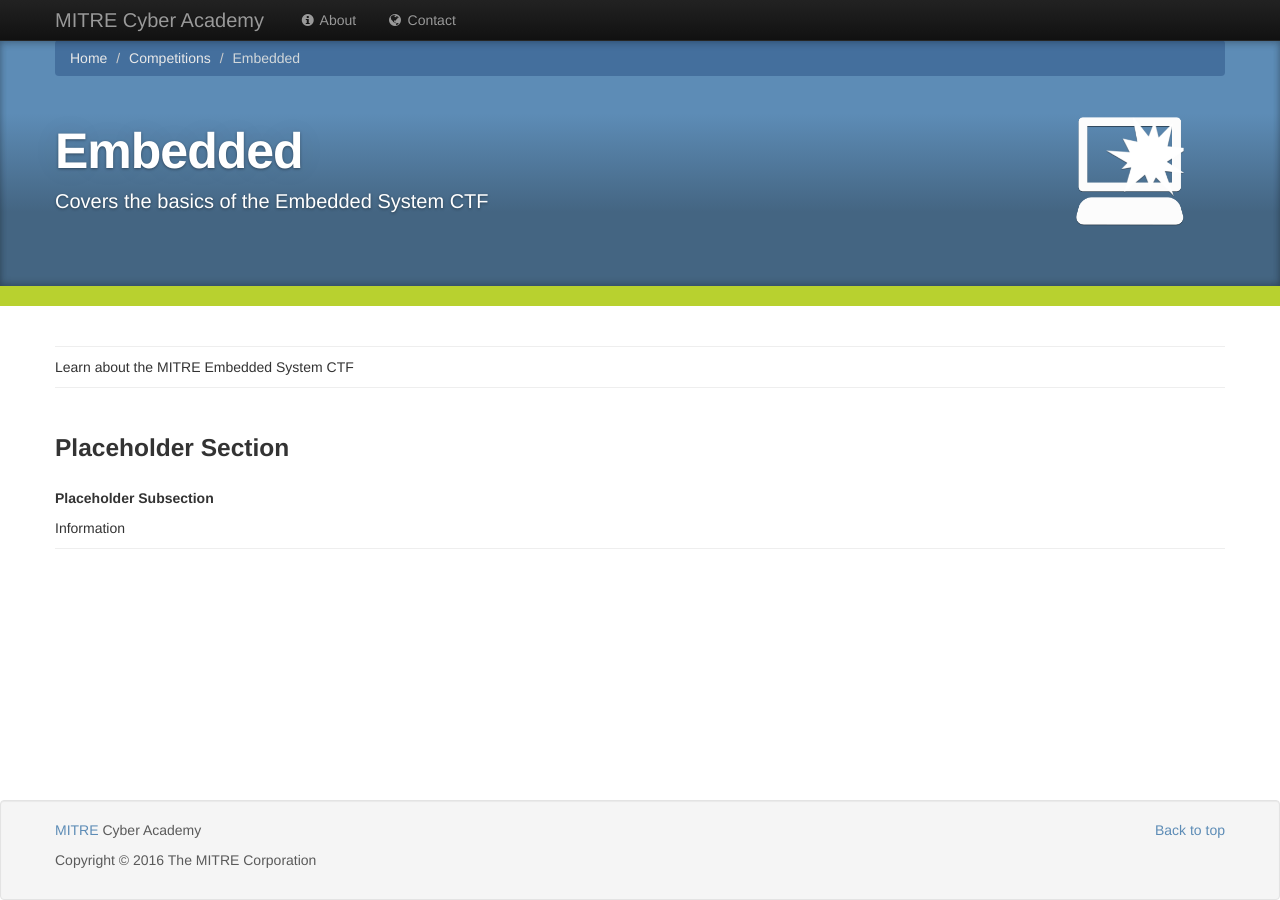
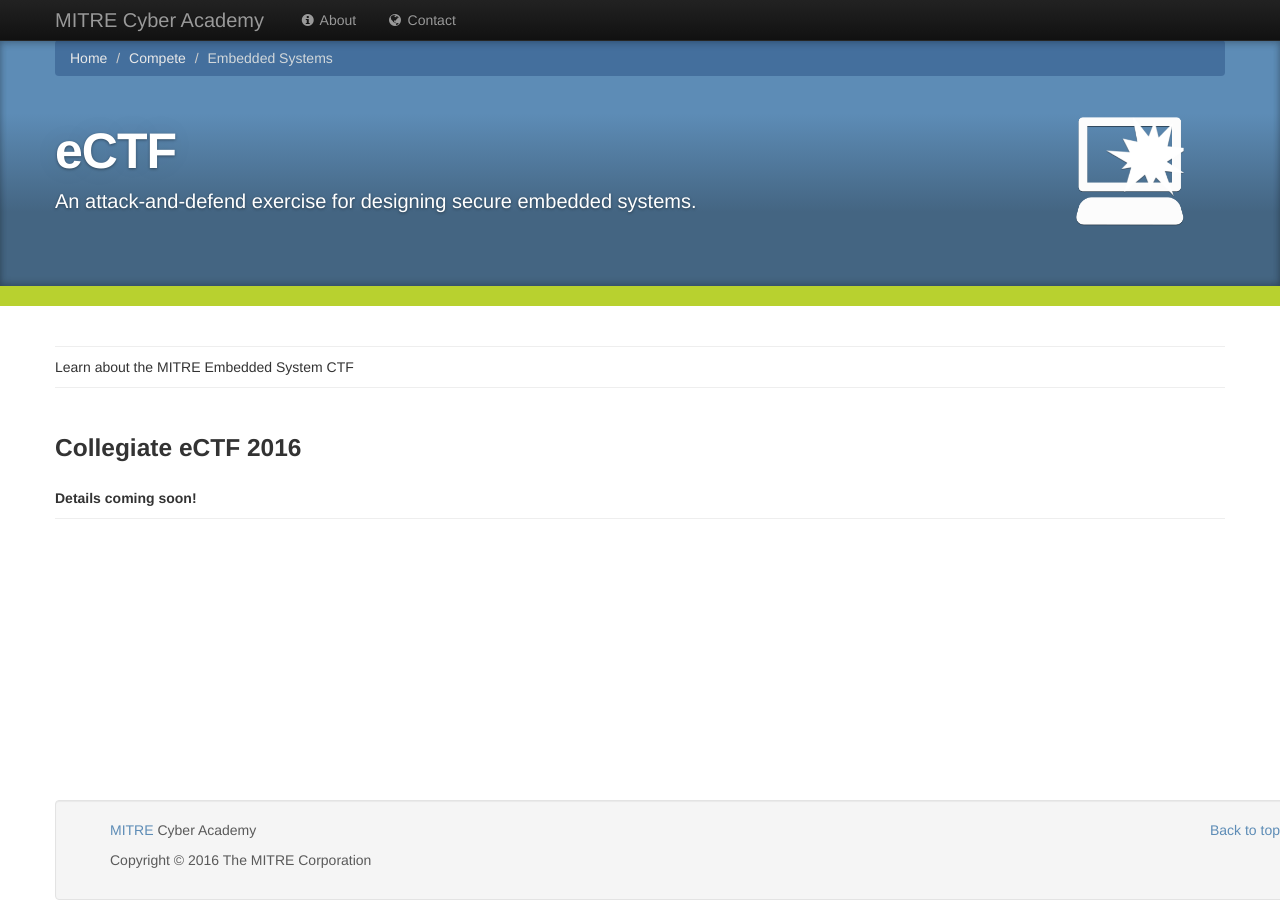
Before and after one commit to mitre-cyber-academy/mitre-cyber-academy.github.io, a Jekyll site: the page built from competitions/embedded/index.html, in a window 1280 px wide. Built offline with Jekyll 4.4.1, drawn with Linux system fonts in a browser that asks for light colours.

Commit message:
fixed compete link and added a 'coming soon' message

```diff
--- a/competitions/embedded/index.html
+++ b/competitions/embedded/index.html
@@ -6,16 +6,16 @@ title: MITRE Cyber Academy | Embedded
     <div class="container">
         <ul class="breadcrumb">
             <li><a href="/">Home</a> <span class="divider">/</span></li>
-            <li><a href="/Competitions">Competitions</a> <span class="divider">/</span></li>
-            <li class="active">Embedded</li>
+            <li><a href="/competitions">Compete</a> <span class="divider">/</span></li>
+            <li class="active">Embedded Systems</li>
         </ul>
     </div>
     <div class="container" id="subpage-padding">
         <div class="bigheader pull-right a-attack-head">
             &nbsp;
         </div>
-        <h1>Embedded</h1>
-        <p>Covers the basics of the Embedded System CTF</p>
+        <h1>eCTF</h1>
+        <p>An attack-and-defend exercise for designing secure embedded systems.</p>
     </div>
 </div>
 <div class="colored-divider"></div>
@@ -23,13 +23,12 @@ title: MITRE Cyber Academy | Embedded
     <div class="maincontent row-fluid top-border">
         <p>Learn about the MITRE Embedded System CTF</p>
     </div>
-    <h3 class="sectionheader">Placeholder Section</h3>
+    <h3 class="sectionheader">Collegiate eCTF 2016</h3>
     <div class="maincontent row-fluid">
         <div class="row-fluid">
             <div class="span6">
-                <h5>Placeholder Subsection</h5>
-                <p>Information</p>
-            </div>
+                <h5>Details coming soon!</h5>
+            </div
         </div>
     </div>
 </div>
```
